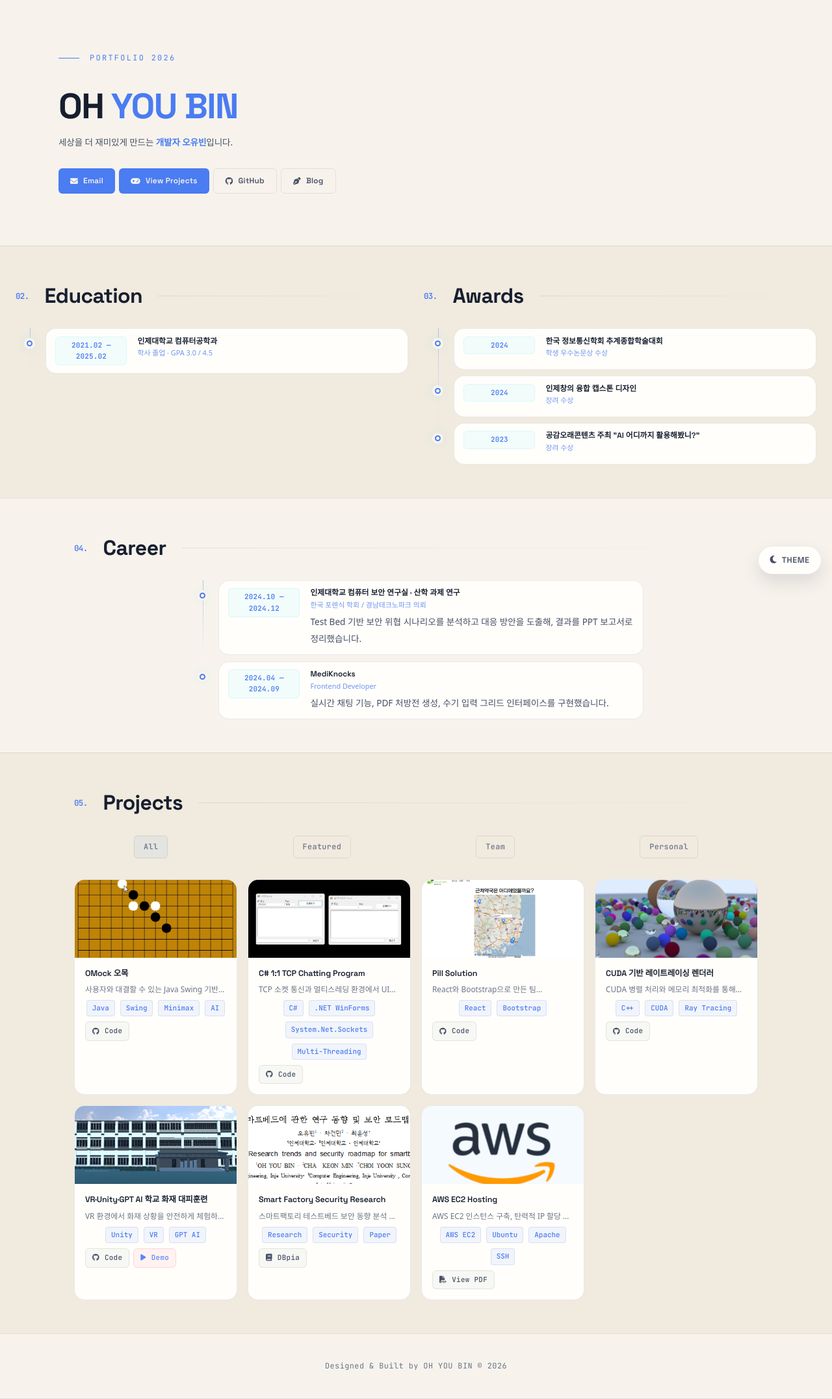
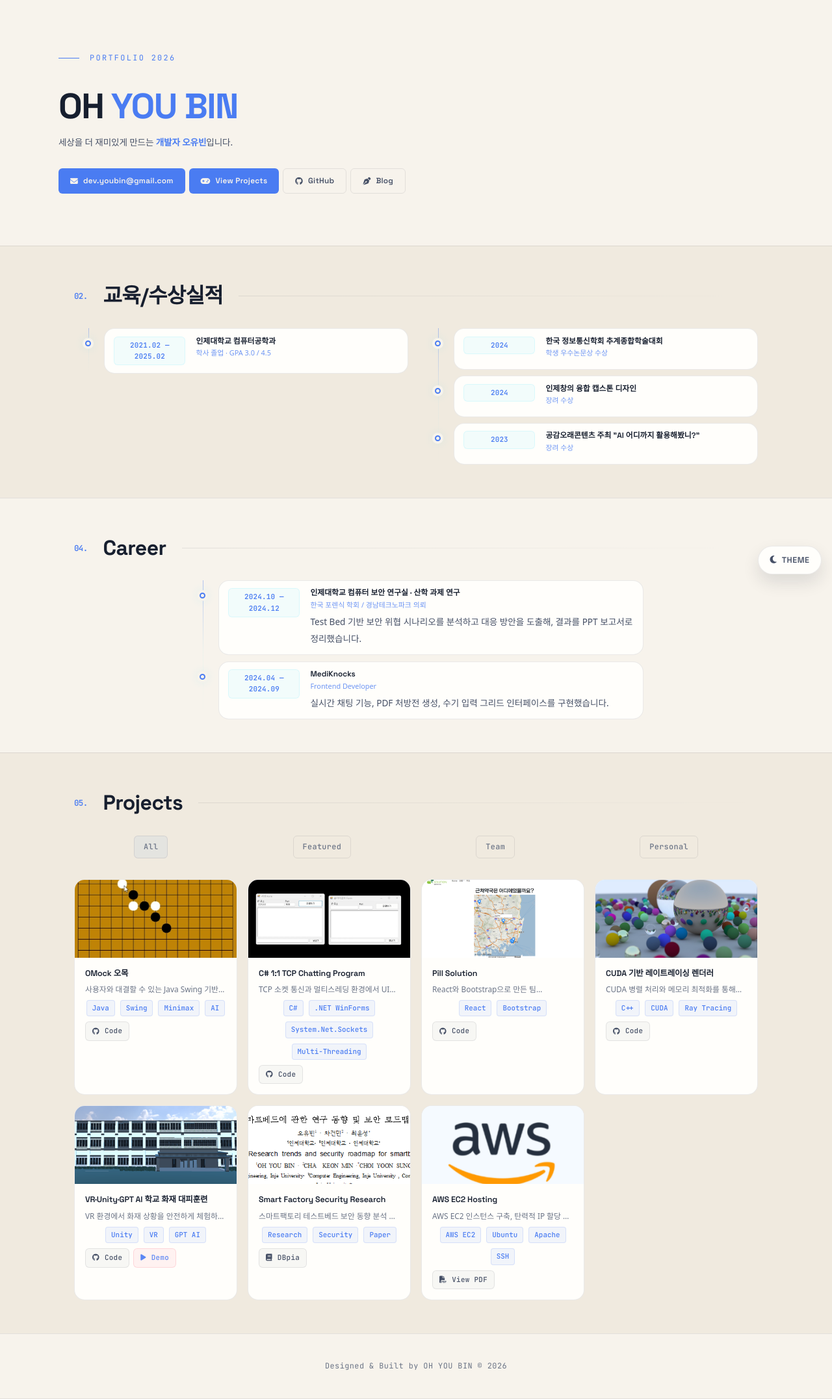
Before and after one commit to eye2ffect/eye2ffect.github.io, a Jekyll site: the page built from index.html, in a window 1280 px wide. Shown: the whole page at 65% size. Built offline with Jekyll 4.4.1, drawn with Linux system fonts in a browser that asks for light colours; some web fonts are replaced.

Commit message:
Combine education and awards section

```diff
--- a/_includes/awards.html
+++ b/_includes/awards.html
@@ -1,7 +1,4 @@
-<div class="section-wrapper">
-    <section class="section education" id="awards">
-        <div class="full-width">
-            <div class="section-heading" data-num="03.">Awards</div>
+<div class="dual-column">
     <div class="experience-grid">
         <div class="experience-item">
             <div class="experience-period">2024</div>
@@ -26,5 +23,3 @@
         </div>
     </div>
 </div>
-    </section>
-</div>
--- a/_includes/education.html
+++ b/_includes/education.html
@@ -1,7 +1,4 @@
-<div class="section-wrapper">
-    <section class="section education" id="education">
-        <div class="full-width">
-            <div class="section-heading" data-num="02.">Education</div>
+<div class="dual-column">
     <div class="experience-grid">
         <div class="experience-item">
             <div class="experience-period">2021.02 — 2025.02</div>
@@ -12,5 +9,3 @@
         </div>
     </div>
 </div>
-    </section>
-</div>
--- a/_includes/nav.html
+++ b/_includes/nav.html
@@ -2,9 +2,8 @@
     <div class="sticky-nav-inner">
         <a class="sticky-nav-brand" href="#hero">OH YOU BIN</a>
         <div class="sticky-nav-links">
-            <a class="nav-links" href="mailto:dev.youbin@gmail.com">Email</a>
-            <a class="nav-links" href="#education">Education</a>
-            <a class="nav-links" href="#awards">Awards</a>
+            <a class="nav-links" href="mailto:dev.youbin@gmail.com">dev.youbin@gmail.com</a>
+            <a class="nav-links" href="#education-awards">교육/수상실적</a>
             <a class="nav-links" href="#career">Career</a>
             <a class="nav-links" href="#projects">Projects</a>
         </div>
@@ -23,7 +22,7 @@
         <p class="hero-intro">세상을 더 재미있게 만드는 <strong class="hero-intro-emphasis"><span class="accent">개발자 오유빈</span></strong>입니다.</p>
         <div class="hero-actions">
             <a href="mailto:dev.youbin@gmail.com" class="hero-btn hero-btn-primary">
-                <i class="fas fa-envelope"></i> Email
+                <i class="fas fa-envelope"></i> dev.youbin@gmail.com
             </a>
             <a href="#projects" class="hero-btn hero-btn-primary">
                 <i class="fas fa-gamepad"></i> View Projects
--- a/_layouts/default.html
+++ b/_layouts/default.html
@@ -7,9 +7,16 @@
 <body>
     {% include nav.html %}
 
-    <div class="dual-section-row">
-        {% include education.html %}
-        {% include awards.html %}
+    <div class="section-wrapper">
+        <section class="section education" id="education-awards">
+            <div class="full-width">
+                <div class="section-heading" data-num="02.">교육/수상실적</div>
+                <div class="dual-section-row">
+                    {% include education.html %}
+                    {% include awards.html %}
+                </div>
+            </div>
+        </section>
     </div>
 
     {% include career.html %}
--- a/assets/css/main.css
+++ b/assets/css/main.css
@@ -908,16 +908,13 @@ html {
   display: grid;
   grid-template-columns: repeat(2, minmax(0, 1fr));
   gap: var(--space-3);
-  padding: var(--section-padding) var(--space-3);
-  border-top: 1px solid var(--border);
-  background: var(--bg-secondary);
-}
-.dual-section-row .section-wrapper {
-  border-top: 0;
-  background: transparent;
-}
-.dual-section-row .section {
-  padding: 0;
+  align-items: start;
+}
+.dual-section-row .dual-column {
+  display: block;
+}
+.dual-section-row .experience-grid {
+  margin: 0;
 }
 
 @media screen and (max-width: 900px) {
```
Lines whose indentation alone changed are shown as unchanged.
